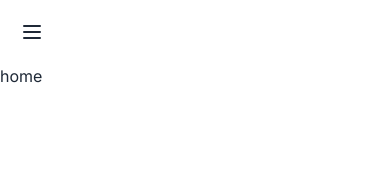
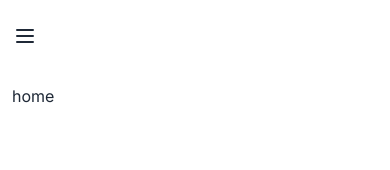
Before and after one commit to lMikadal/POS_Frontend_Nextjs, a Next.js app: page / in a window 390 px wide. Shown: the top 170 px of the page. Built offline with nearby package versions, Linux system fonts and the light colour scheme.

Commit message:
edit padding content

```diff
--- a/app/layout.tsx
+++ b/app/layout.tsx
@@ -21,12 +21,12 @@ export default function RootLayout({
         <div className="drawer lg:drawer-open">
           <input id="my-drawer" type="checkbox" className="drawer-toggle" />
           <div className="drawer-content flex flex-col">
-            <div className="w-full navbar">
+            <div className="w-full navbar p-3 md:p-4">
               <div className="flex-none lg:hidden">
                 <label
                   htmlFor="my-drawer"
                   aria-label="open sidebar"
-                  className="btn btn-square btn-ghost"
+                  className="btn btn-ghost p-0"
                 >
                   <svg
                     xmlns="http://www.w3.org/2000/svg"
@@ -44,7 +44,7 @@ export default function RootLayout({
                 </label>
               </div>
             </div>
-            {children}
+            <div className="p-3 md:p-4">{children}</div>
           </div>
           <Sidebar />
         </div>
--- a/components/Sidebar.tsx
+++ b/components/Sidebar.tsx
@@ -7,7 +7,7 @@ const Sidebar = () => {
           aria-label="close sidebar"
           className="drawer-overlay"
         ></label>
-        <ul className="menu px-2 pt-4 md:p-4 w-44 md:w-56 min-h-full bg-base-200">
+        <ul className="menu px-2 pt-4 md:p-4 w-44 md:w-56 min-h-full bg-base-200 text-base-content">
           <li>
             <a>
               <svg
```
